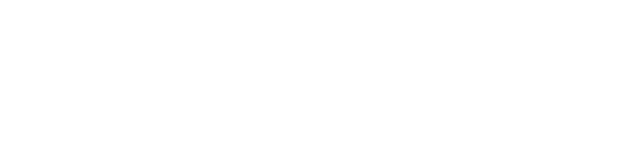
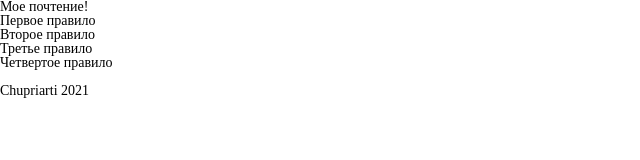
Before and after one commit to Chupriarti/flex-template-0, a plain HTML site: page index.html in a window 1280 px wide. Shown: the whole page, without its empty margins (0-640 px from the left). Drawn offline with Linux system fonts and the light colour scheme.

Commit message:
html structure

```diff
--- a/index.html
+++ b/index.html
@@ -8,6 +8,36 @@
     <title>Flex Template</title>
 </head>
 <body>
-
+    <div class="wrapper">
+        <div class="content">
+            <div class="hi">
+                <div class="container">
+                    <div class="hi__row">
+                        <div class="hi__body">
+                            <div class="hi__title">Мое почтение!</div>
+                            <ul class="hi__list">
+                                <li>Первое правило</li>
+                                <li>Второе правило</li>
+                                <li>Третье правило</li>
+                                <li>Четвертое правило</li>
+                            </ul>
+                        </div>
+                        <div class="hi_image">
+                            <img src="" alt="">
+                        </div>
+                    </div>
+                </div>
+            </div>
+        </div>
+        <footer class="footer">
+            <div class="container">
+                <div class="footer__row">
+                    <div class="footer__text">
+                        Chupriarti 2021
+                    </div>
+                </div>
+            </div>
+        </footer>
+    </div>
 </body>
 </html>
```
